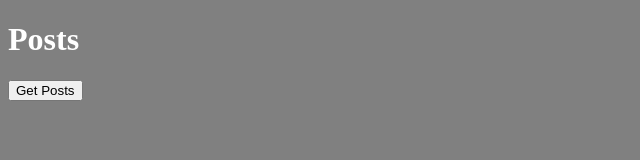
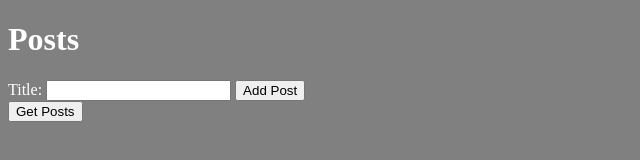
Before and after one commit to Philip-Machar/Express-Js, a website: page public/index.html in a window 1280 px wide. Shown: the whole page, without its empty margins (0-640 px from the left). Drawn offline with Linux system fonts and the light colour scheme.

Commit message:
Complete CRUD api

```diff
--- a/public/index.html
+++ b/public/index.html
@@ -8,6 +8,11 @@
 </head>
 <body style="background-color: gray; color: white;">
   <h1>Posts</h1>
+  <form id="add-post-form">
+    <label for="title">Title:</label>
+    <input type="text" id="title" name="title">
+    <button type="submit">Add Post</button>
+  </form>
 
   <button id="get-posts-btn">Get Posts</button>
   <div id="output"></div>
```
